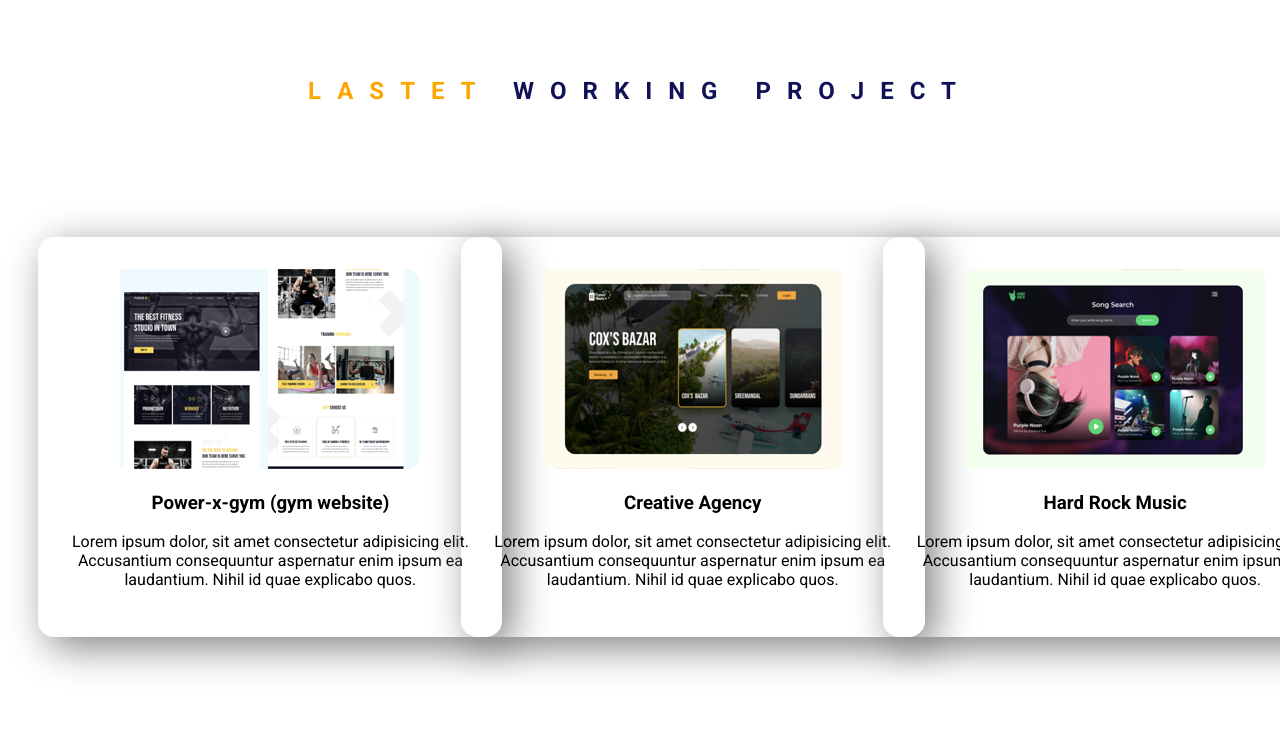
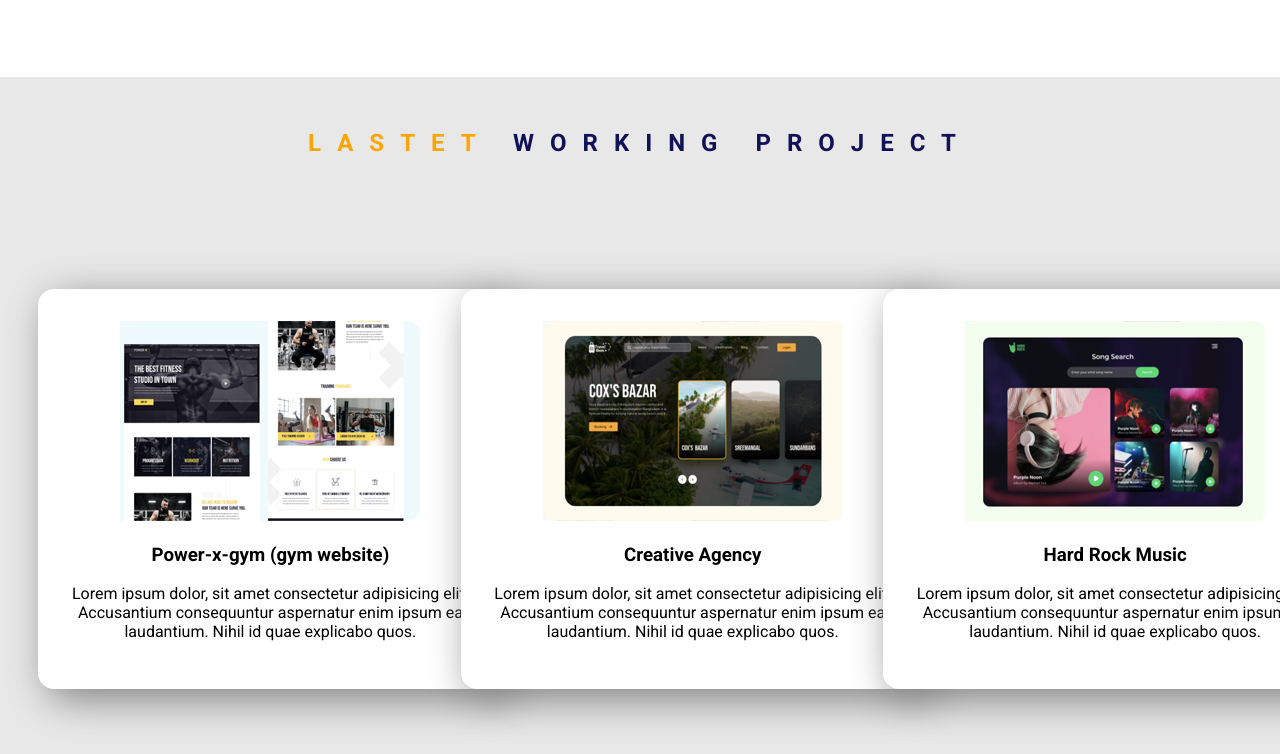
Before and after one commit to FahimAhmed60/First, a plain HTML site: page index.html in a window 1280 px wide. Shown: the part 1286-2040 px from the top of the page. Drawn offline with Linux system fonts and the light colour scheme.

Commit message:
Added Background-Color

```diff
--- a/styles.css
+++ b/styles.css
@@ -60,7 +60,6 @@ li a{
     border-radius: .5rem;
 }
 .firstside2{
-
     padding-top: 2rem;
     margin-top: 5rem;
     width: 30%;
@@ -71,6 +70,7 @@ li a{
 
 }
 .first{
+    background: white;
     text-align: center;
     padding: 2rem;
     width: 25rem;
@@ -78,6 +78,7 @@ li a{
     border-radius: 1rem;
 }
 .test{
+    padding-top: 2rem;
     letter-spacing: 1rem;
     text-align: center;
     color: rgb(17, 17, 88);
@@ -89,6 +90,7 @@ li a{
 }
 .monster{
     clear: both;
+    background: rgba(226, 225, 225, 0.774);
     height: 50rem;
 }
 /*---- STYLES OF LAST SECTION ----*/
```
